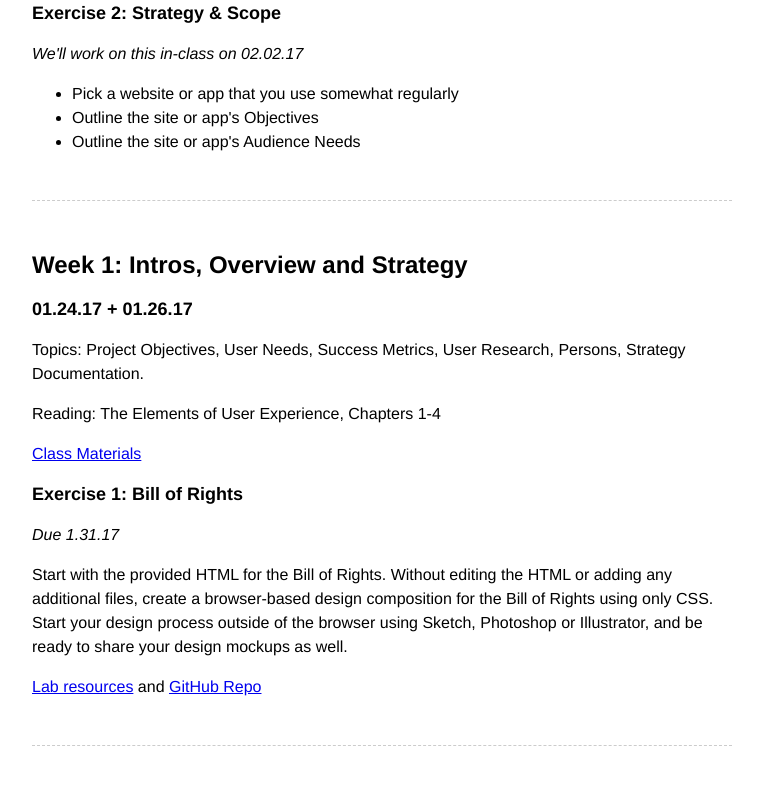
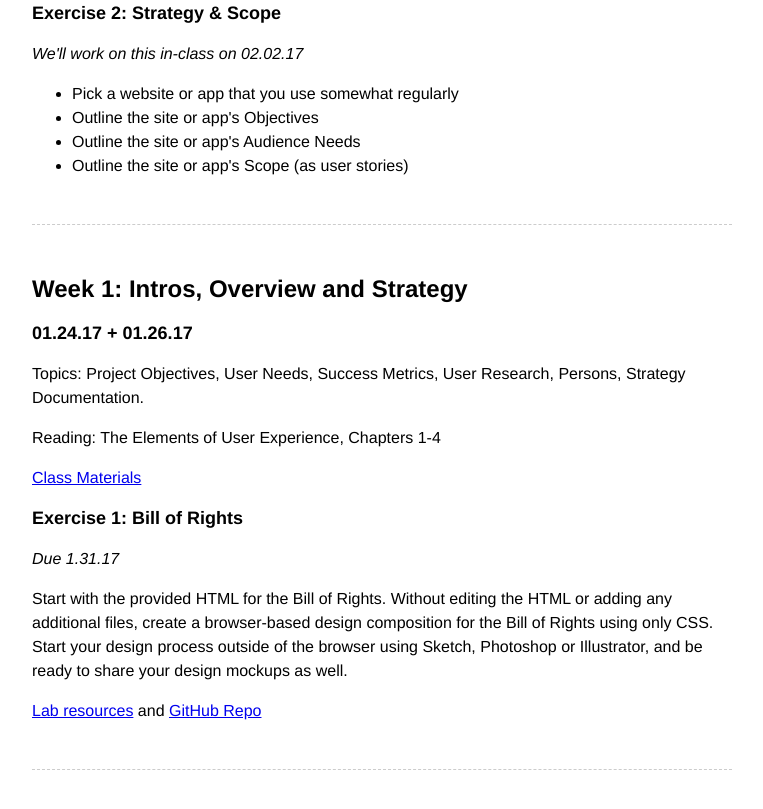
Before and after one commit to PUCD-2126/studio, a plain HTML site: page index.html in a window 1280 px wide. Shown: the part 983-1792 px from the top of the page, without its empty margins (258-1021 px from the left). Drawn offline with Linux system fonts and the light colour scheme.

Commit message:
content update

```diff
--- a/index.html
+++ b/index.html
@@ -38,8 +38,9 @@
 					<p class="date"> We'll work on this in-class on 02.02.17</p>
 					<ul>
 						<li>Pick a website or app that you use somewhat regularly</li>
-						<li>Outline the site or app's  Objectives</li>
+						<li>Outline the site or app's Objectives</li>
 						<li>Outline the site or app's Audience Needs</li>
+						<li>Outline the site or app's Scope (as user stories)</li>
 					</ul>
 			</div>
 			<div class="post">
```
